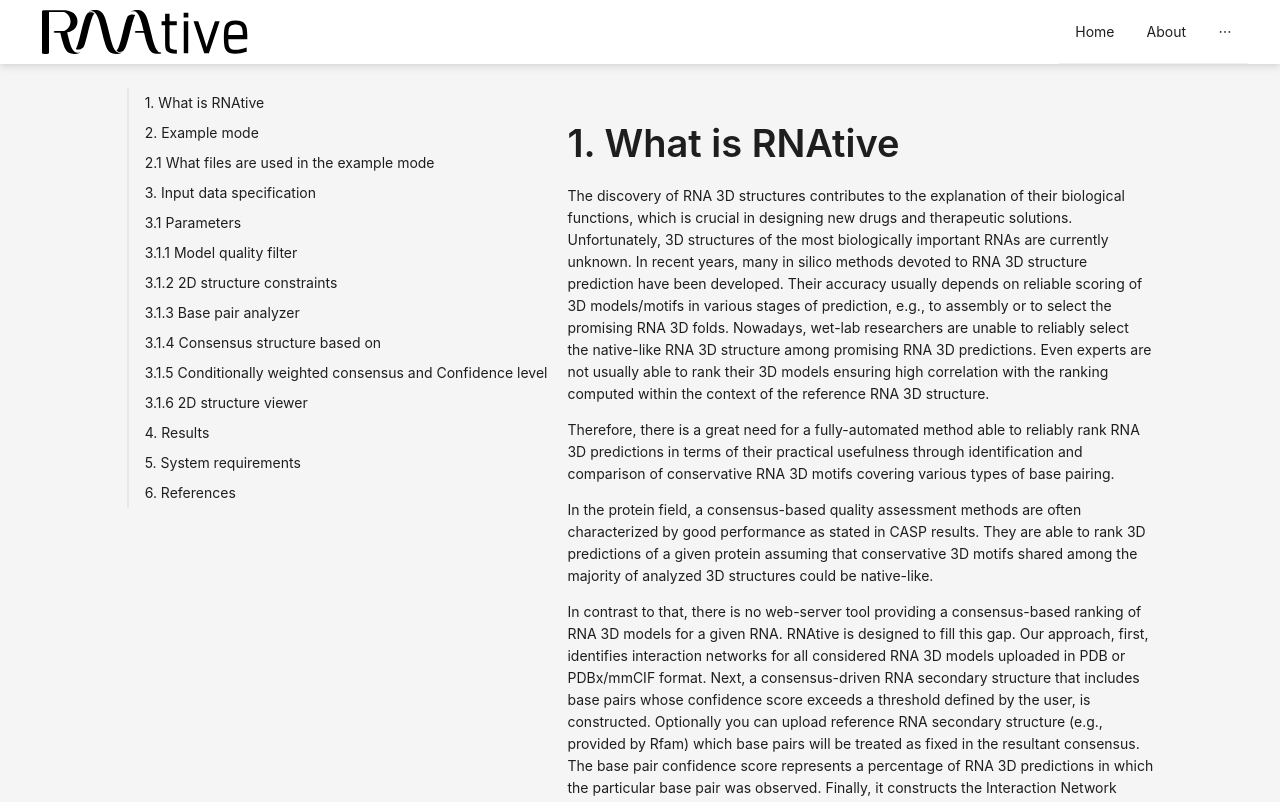
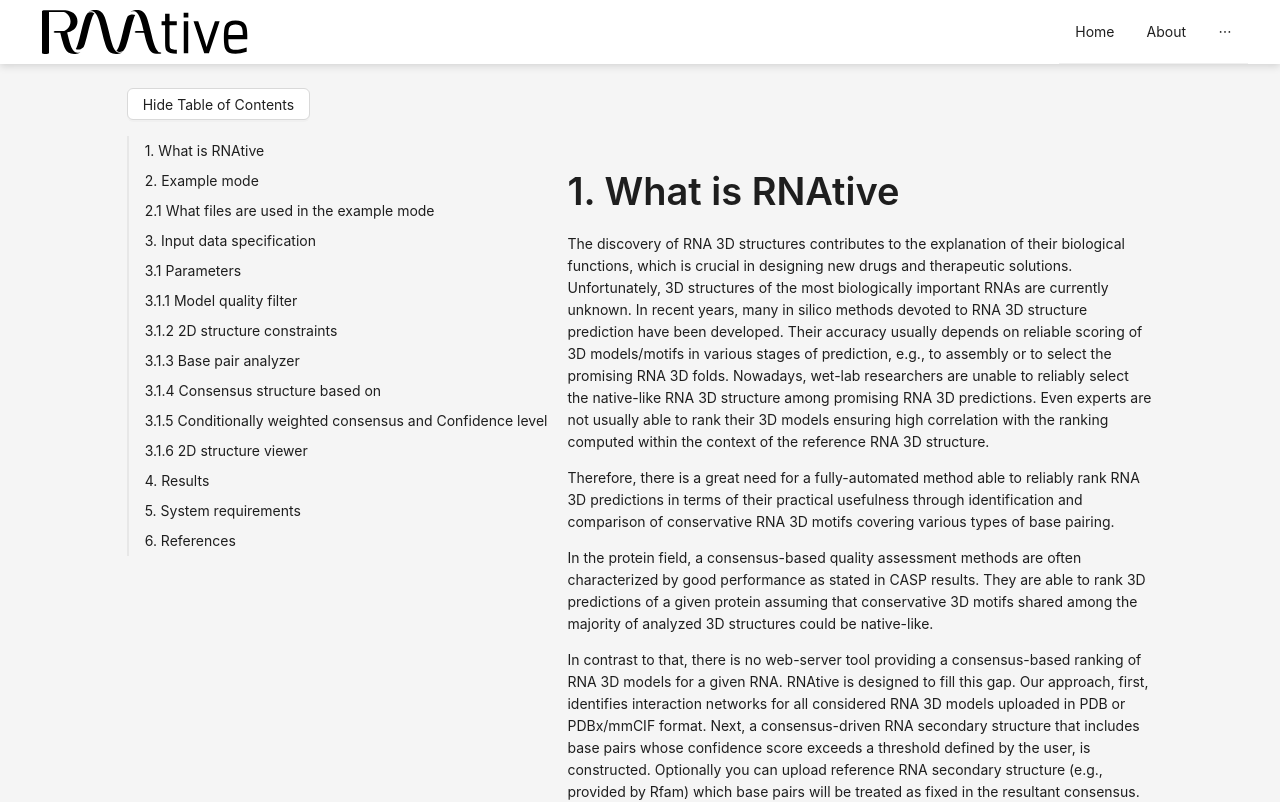
Before and after one commit to tzok/RNAtive, a React (Create React App) app in the folder my-app/: page /Help in a window 1280 px wide. Shown: the top 802 px of the page. Built offline with nearby package versions, Linux system fonts and the light colour scheme; no server answers.

Commit message:
feat: Add toggle button to hide/show Table of Contents

```diff
--- a/my-app/src/Help.js
+++ b/my-app/src/Help.js
@@ -1,4 +1,4 @@
-import { Anchor, Col, Row, Typography } from "antd";
+import { Anchor, Col, Row, Typography, Button } from "antd";
 import { useEffect, useState } from "react"; // Removed useRef
 import flowDiff from "./assets/rnative-flow-diff.png";
 import uploadScreen from "./assets/upload.png";
@@ -25,6 +25,7 @@ const { Title, Paragraph, Text, Link } = Typography;
 
 const Help = () => {
   const [headings, setHeadings] = useState([]);
+  const [tocVisible, setTocVisible] = useState(true); // State for TOC visibility
   // const [imgWidth, setImgWidth] = useState(0); // Removed imgWidth state
   // const containerRef = useRef(null); // Removed containerRef
   useEffect(() => {
@@ -55,11 +56,18 @@ const Help = () => {
   return (
     <Row justify={"center"}>
       <Col span={20}>
+        <Button
+          onClick={() => setTocVisible(!tocVisible)}
+          style={{ marginBottom: "16px" }}
+        >
+          {tocVisible ? "Hide" : "Show"} Table of Contents
+        </Button>
         <div
           style={{
             display: "flex",
           }}
         >
+          {tocVisible && (
             <div
               style={{
                 flex: "0 0 280px", // TOC: Don't grow, don't shrink, initial width 280px
@@ -75,6 +83,7 @@ const Help = () => {
                 }))}
               />
             </div>
+          )}
 
           <Typography style={{ flex: 1, minWidth: 0, overflowWrap: "break-word" }}>
             <CustomTitle level={1}>1. What is RNAtive</CustomTitle>
```
Lines whose indentation alone changed are shown as unchanged.
